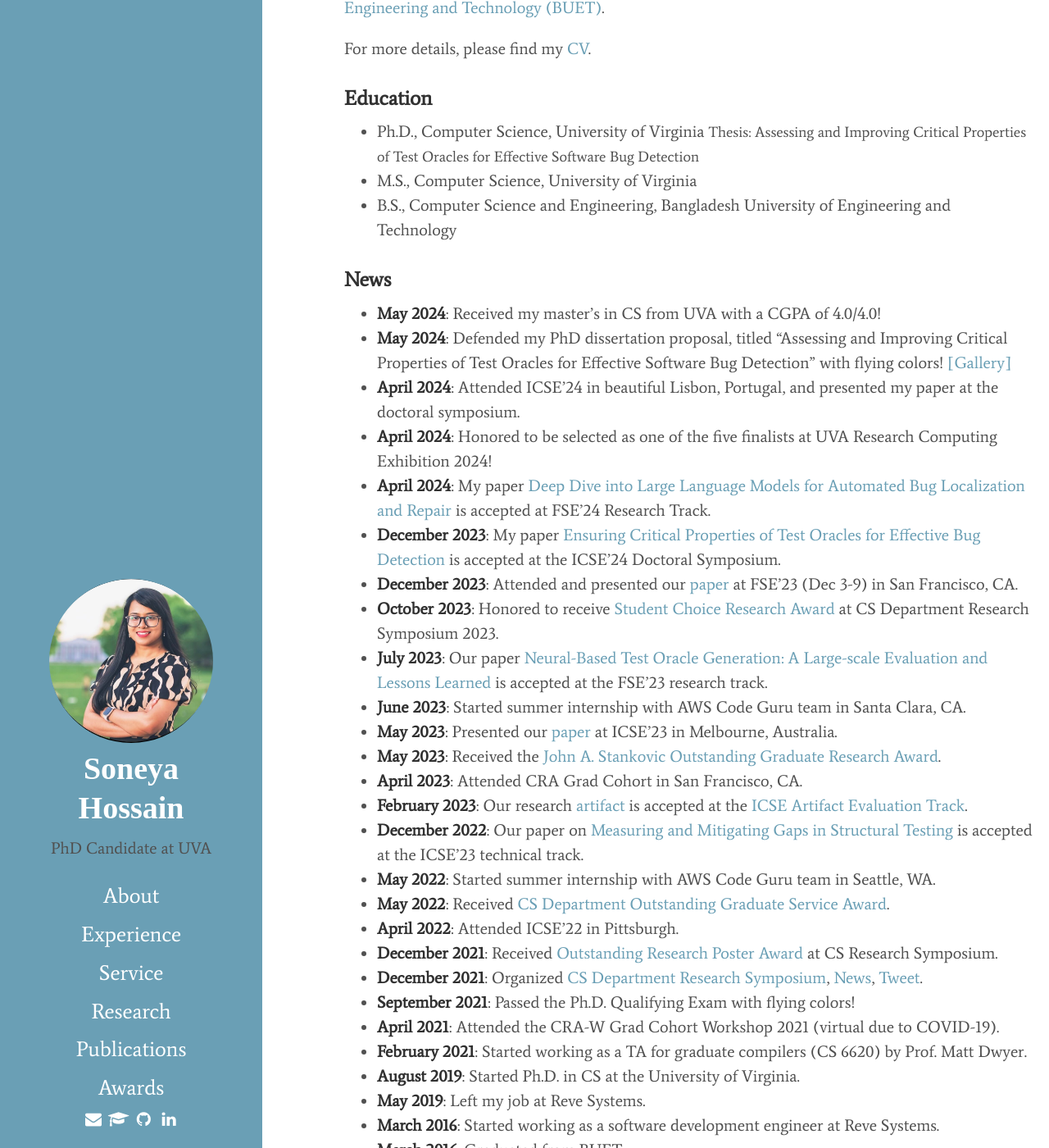
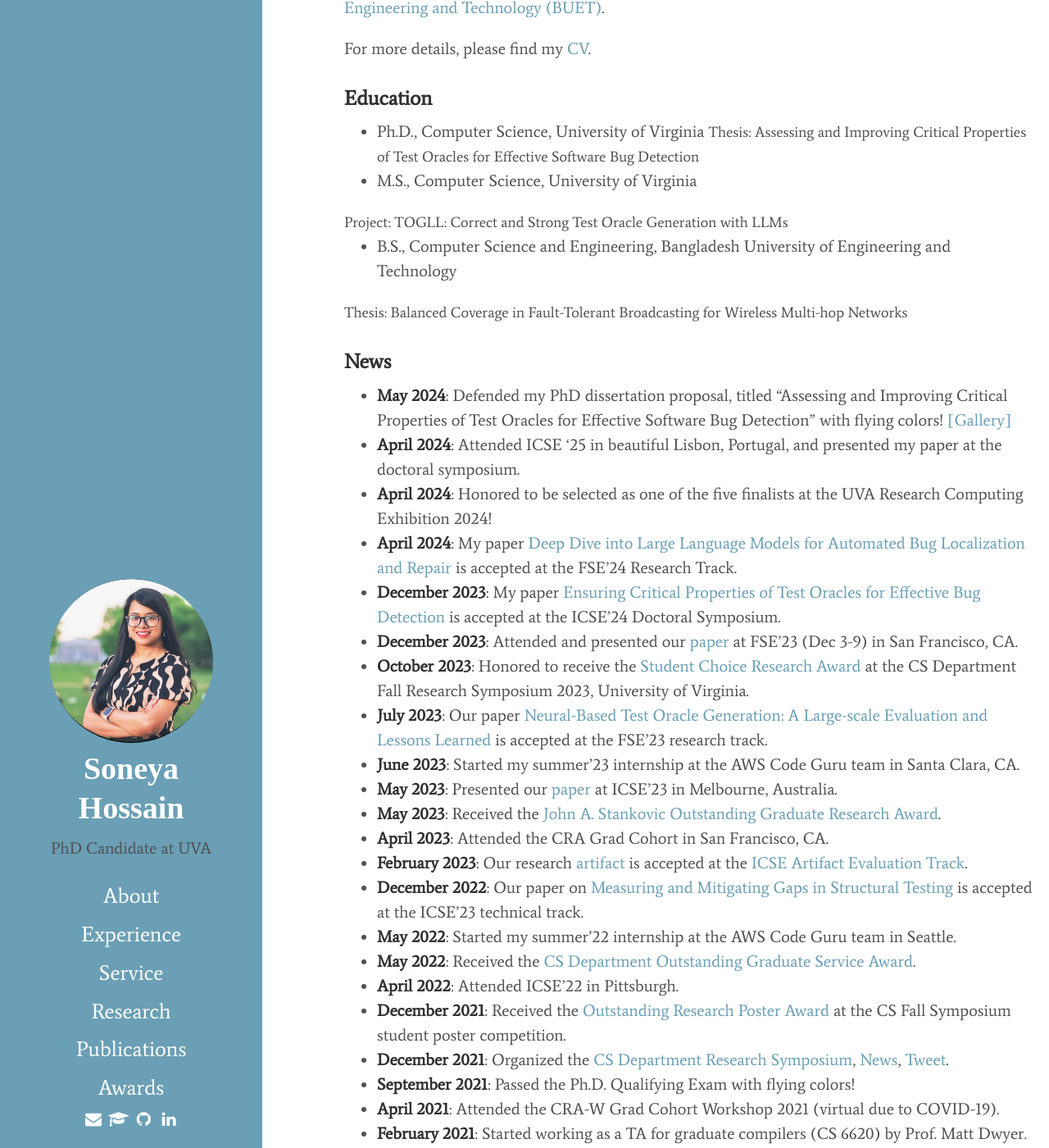
Before and after one commit to soneyahossain/soneyahossain.github.io, a Jekyll site: the page built from index.md, in a window 1280 px wide and 1400 px high, scrolled down 236 px. Shown: the whole window at 82% size. Built offline with Jekyll 4.4.1, drawn with Linux system fonts in a browser that asks for light colours; cached includes are drawn as plain includes.

Commit message:
education

```diff
--- a/index.md
+++ b/index.md
@@ -16,31 +16,31 @@ For more details, please find my [CV]({{'/'|relative_url}}assets/CV/CV.pdf).
   <font size = 4 > Thesis: Assessing and Improving Critical Properties of Test Oracles for
 Effective Software Bug Detection</font>
 * M.S., Computer Science, University of Virginia
+ <font size = 4 > Project: TOGLL: Correct and Strong Test Oracle Generation with LLMs</font>
 * B.S., Computer Science and Engineering, Bangladesh University of Engineering and Technology
-
+<font size = 4 > Thesis: Balanced Coverage in Fault-Tolerant Broadcasting for Wireless Multi-hop Networks</font>
 
 ### News
-- **May 2024**: Received my master's in CS from UVA with a CGPA of 4.0/4.0!
 - **May 2024**:  Defended my PhD dissertation proposal, titled "Assessing and Improving Critical Properties of Test Oracles for
 Effective Software Bug Detection" with flying colors! [\[Gallery\]](gallery.md)
-- **April 2024**: Attended ICSE'24 in beautiful Lisbon, Portugal, and presented my paper at the doctoral symposium.
-- **April 2024**: Honored to be selected as one of the five finalists at UVA Research Computing Exhibition 2024!
-- **April 2024**: My paper [Deep Dive into Large Language Models for Automated Bug Localization and Repair](https://arxiv.org/abs/2404.11595) is accepted at FSE'24 Research Track.
-- **December 2023**: My paper [Ensuring Critical Properties of Test Oracles for Effective Bug Detection](https://dl.acm.org/doi/10.1145/3639478.3639791) is accepted at the ICSE'24 Doctoral Symposium.
+- **April 2024**: Attended ICSE '25 in beautiful Lisbon, Portugal, and presented my paper at the doctoral symposium.
+- **April 2024**: Honored to be selected as one of the five finalists at the UVA Research Computing Exhibition 2024!
+- **April 2024**: My paper [Deep Dive into Large Language Models for Automated Bug Localization and Repair](https://arxiv.org/abs/2404.11595) is accepted at the FSE'24 Research Track.
+- **December 2023**: My paper [Ensuring Critical Properties of Test Oracles for Effective Bug Detection](https://conf.researchr.org/details/icse-2024/icse-2024-doctoral-symposium/11/Ensuring-Critical-Properties-of-Test-Oracles-for-Effective-Bug-Detection) is accepted at the ICSE'24 Doctoral Symposium.
 - **December 2023**: Attended and presented our [paper](https://dl.acm.org/doi/pdf/10.1145/3611643.3616265) at FSE'23 (Dec 3-9) in San Francisco, CA.
-- **October 2023**: Honored to receive [Student Choice Research Award](https://engineering.virginia.edu/department/computer-science/blogs/2023-cs-research-symposium-highlights) at CS Department Research Symposium 2023.
+- **October 2023**: Honored to receive the [Student Choice Research Award](https://engineering.virginia.edu/department/computer-science/blogs/2023-cs-research-symposium-highlights) at the CS Department Fall Research Symposium 2023, University of Virginia.
 - **July 2023**: Our paper [Neural-Based Test Oracle Generation: A Large-scale Evaluation and Lessons Learned](https://dl.acm.org/doi/abs/10.1145/3611643.3616265) is accepted at the FSE'23 research track.
-- **June 2023**: Started summer internship with AWS Code Guru team in Santa Clara, CA.
+- **June 2023**: Started my summer'23 internship at the AWS Code Guru team in Santa Clara, CA.
 - **May 2023**: Presented our [paper](https://ieeexplore.ieee.org/stamp/stamp.jsp?arnumber=10172745) at ICSE'23 in Melbourne, Australia.
 - **May 2023**: Received the [John A. Stankovic Outstanding Graduate Research Award](https://engineering.virginia.edu/department/computer-science/blogs/cs-department-end-year-award-recipients-2022-2023).
-- **April 2023**: Attended CRA Grad Cohort in San Francisco, CA.
+- **April 2023**: Attended the CRA Grad Cohort in San Francisco, CA.
 - **February 2023**: Our research [artifact](https://github.com/soneyahossain/hcc-gap-recommender) is accepted at the [ICSE Artifact Evaluation Track](https://conf.researchr.org/details/icse-2023/icse-2023-artifact-evaluation/5/Artifact-Measuring-and-Mitigating-Gaps-in-Structural-Testing).
 - **December 2022**: Our paper on [Measuring and Mitigating Gaps in Structural Testing](https://ieeexplore.ieee.org/stamp/stamp.jsp?arnumber=10172745) is accepted at the ICSE'23 technical track.
-- **May 2022**: Started summer internship with AWS Code Guru team in Seattle, WA.
-- **May 2022**: Received [CS Department Outstanding Graduate Service Award](https://engineering.virginia.edu/2021-2022-cs-department-end-year-awards).
+- **May 2022**: Started my summer'22 internship at the AWS Code Guru team in Seattle.
+- **May 2022**: Received the [CS Department Outstanding Graduate Service Award](https://engineering.virginia.edu/2021-2022-cs-department-end-year-awards).
 - **April 2022**: Attended ICSE'22 in Pittsburgh.
-- **December 2021**: Received [Outstanding Research Poster Award](https://engineering.virginia.edu/events/2021-fall-cs-research-symposium) at CS Research Symposium.
-- **December 2021**: Organized [CS Department Research Symposium](https://engineering.virginia.edu/events/2021-fall-cs-research-symposium), [News](https://engineering.virginia.edu/computer-science-graduate-student-group-research-symposium?fbclid=IwAR2r1lHuVFwesevFrsCqezybDSU_u3Fc-vWky6TYbQ4Jepo-gfibiRzgbMc), [Tweet](https://twitter.com/CS_UVA/status/1471529342912155650?s=20&t=YbVecueDVPOLsdDaw0sBfQ).
+- **December 2021**: Received the [Outstanding Research Poster Award](https://engineering.virginia.edu/events/2021-fall-cs-research-symposium) at the CS Fall Symposium student poster competition.
+- **December 2021**: Organized the [CS Department Research Symposium](https://engineering.virginia.edu/events/2021-fall-cs-research-symposium), [News](https://engineering.virginia.edu/computer-science-graduate-student-group-research-symposium?fbclid=IwAR2r1lHuVFwesevFrsCqezybDSU_u3Fc-vWky6TYbQ4Jepo-gfibiRzgbMc), [Tweet](https://twitter.com/CS_UVA/status/1471529342912155650?s=20&t=YbVecueDVPOLsdDaw0sBfQ).
 - **September 2021**: Passed the Ph.D. Qualifying Exam with flying colors!
 - **April 2021**: Attended the CRA-W Grad Cohort Workshop 2021 (virtual due to COVID-19).
 - **February 2021**: Started working as a TA for graduate compilers (CS 6620) by Prof. Matt Dwyer.
```
